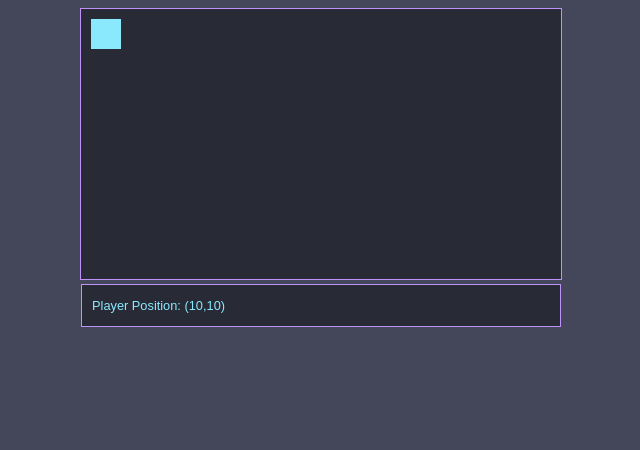
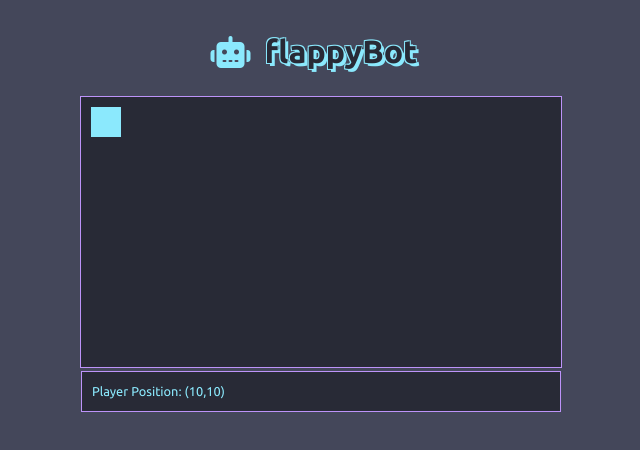
Before and after one commit to allysonjeronimo/tatujs, a plain HTML site: page index.html in a window 1280 px wide. Shown: the whole page, without its empty margins (319-959 px from the left). Drawn offline with Linux system fonts and the light colour scheme.

Commit message:
Some adjusts

```diff
--- a/index.html
+++ b/index.html
@@ -5,6 +5,8 @@
     <meta charset="UTF-8">
     <meta name="viewport" content="width=device-width, initial-scale=1.0">
     <title>Flappy Bot JS</title>
+    <script src="https://kit.fontawesome.com/e850e67dac.js" crossorigin="anonymous"></script>
+    <link href="https://fonts.googleapis.com/css?family=Ubuntu:400,700&display=swap" rel="stylesheet">
     <style>
         :root {
             --dark-gray: #282a36;
@@ -16,9 +18,9 @@
             --purple: #bd93f9;
         }
 
-        *{
+        * {
             box-sizing: border-box;
-            font-family: Arial, Helvetica, sans-serif;
+            font-family: 'Ubuntu', sans-serif;
         }
 
         body {
@@ -34,7 +36,7 @@
             border: 1px solid var(--purple);
         }
 
-        #info-panel{
+        #info-panel {
             width: 480px;
             background-color: var(--dark-gray);
             border: 1px solid var(--purple);
@@ -43,16 +45,48 @@
             color: var(--cyan)
         }
 
-        #info-panel p{
+        #info-panel p {
             font-size: 0.8em;
             text-align: left;
         }
 
+        #header {
+            width: 60%;
+            margin: 0 auto;
+            display: flex;
+            justify-content: center;
+            align-items: center;
+            padding: 2%;
+        }
+
+        #header i {
+            font-size: 2em;
+            color: var(--cyan)
+        }
+
+        #header h1 {
+            margin: 0 2%;
+            letter-spacing: -0.2;
+            color: var(--dark-gray) ;
+            text-shadow:
+                3px 3px 0 var(--cyan),
+                -1px -1px 0 var(--cyan),
+                1px -1px 0 var(--cyan),
+                -1px 1px 0 var(--cyan);
+        }
     </style>
 </head>
 
 <body>
+
+    <div id='header'>
+        <i class="fas fa-robot"></i>
+        <h1>flappyBot</h1>
+    </div>
+
     <div id='content'>
+
+
         <canvas id='content-game' width="480" height="270">
 
         </canvas>
@@ -67,7 +101,7 @@
 
         const game = {
             canvas: document.getElementById('content-game'),
-            infoPanel:{
+            infoPanel: {
                 playerPosition: document.getElementById('player-position')
             },
             start: function () {
@@ -85,7 +119,7 @@
             clear: function () {
                 this.context.clearRect(0, 0, this.canvas.width, this.canvas.height)
             },
-            showDebugPanel: function(){
+            showDebugPanel: function () {
                 this.infoPanel.playerPosition.innerHTML = `(${state.player.x},${state.player.y})`
             }
         }
```
